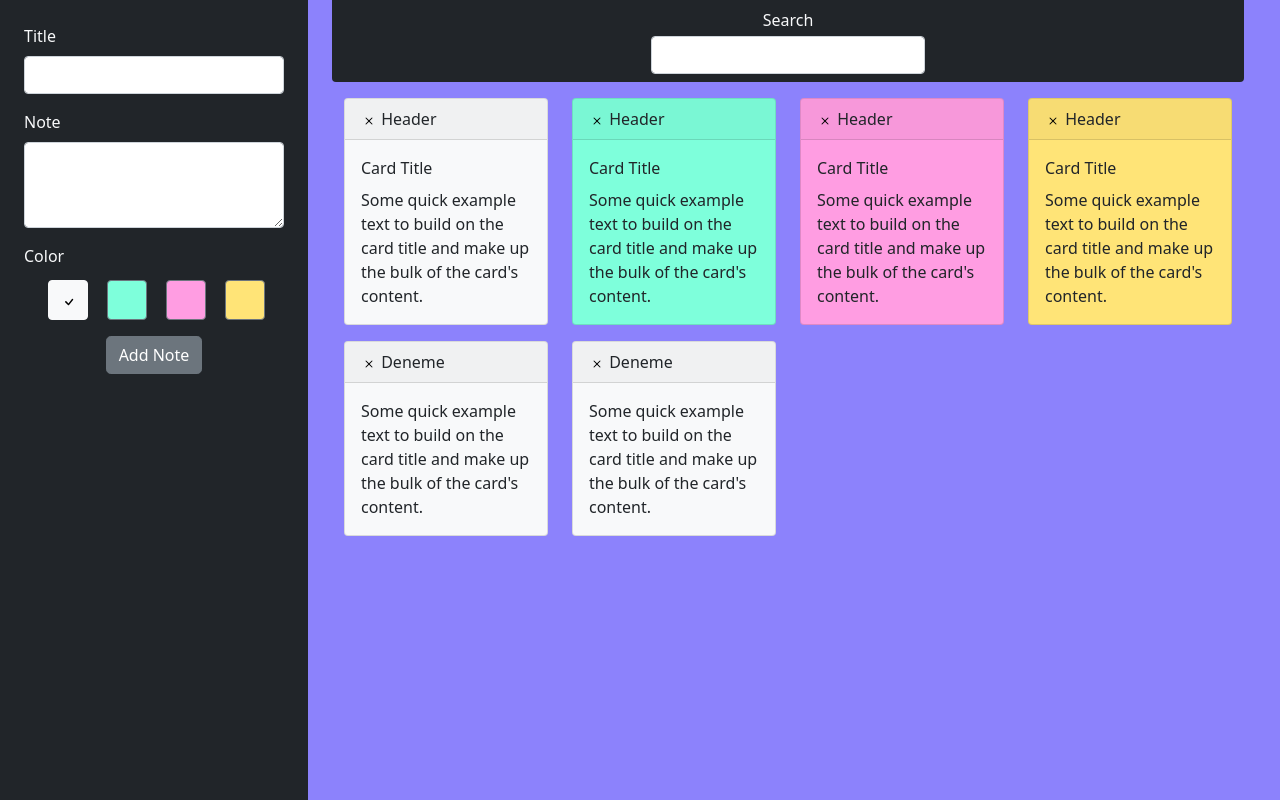
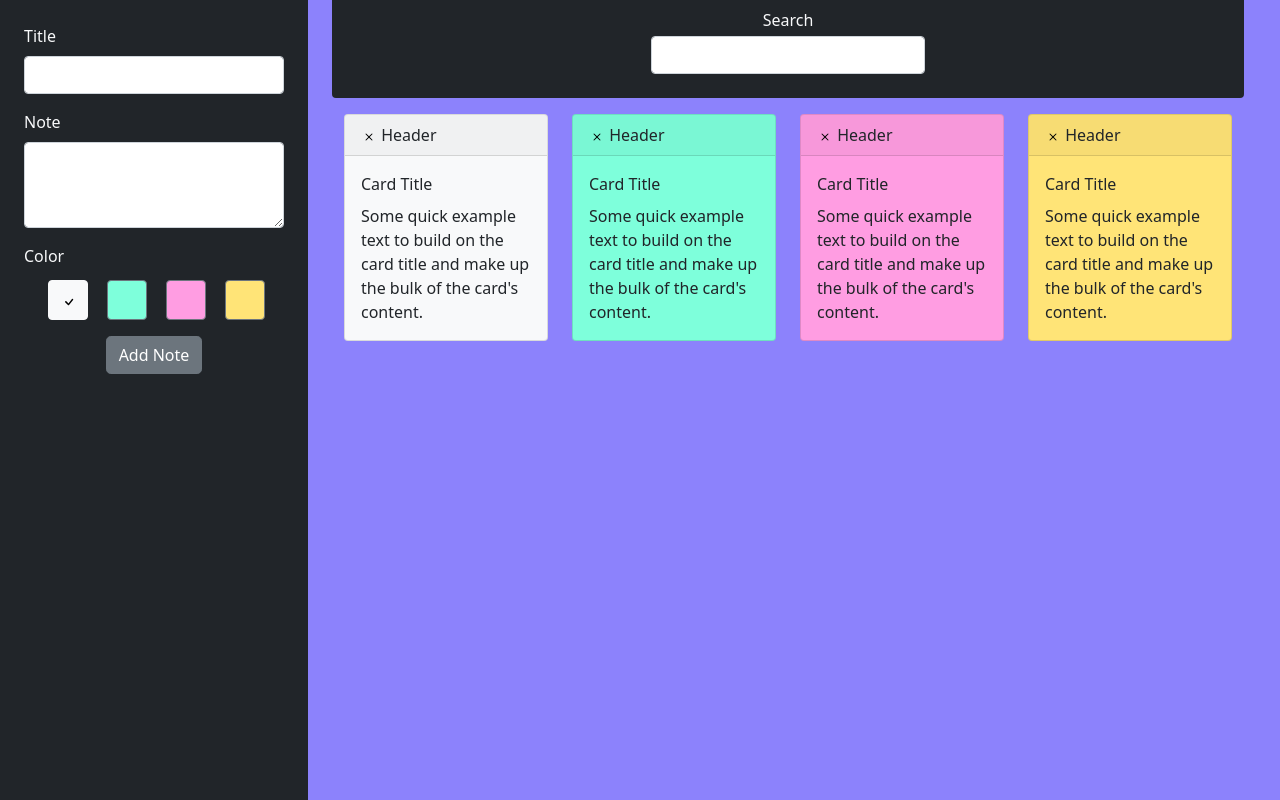
Before and after one commit to emirhancirmencik/front-end-patikasi, a React (Create React App) app in the folder redux-odevler/redux-notes-app/: page / in a window 1280 px wide. Built offline with nearby package versions, Linux system fonts and the light colour scheme.

Commit message:
Filter functions completed.

```diff
--- a/redux-odevler/redux-notes-app/src/App.js
+++ b/redux-odevler/redux-notes-app/src/App.js
@@ -11,7 +11,7 @@ function App() {
         <div className="col-12 col-md-3 h-100 pe-0 position-fixed">
           <Form />
         </div>
-        <div className="col-12 offset-3 col-md-9 h-100 ">
+        <div className="col-12 offset-3 col-md-9 h-100">
           <Content />
         </div>
       </div>
--- a/redux-odevler/redux-notes-app/src/components/Filter.js
+++ b/redux-odevler/redux-notes-app/src/components/Filter.js
@@ -1,13 +1,27 @@
-import React from "react";
-import { Button } from "reactstrap";
+import { useState } from "react";
+import { useDispatch } from "react-redux";
+import { changeFilter } from "../redux/notes/notesSlice";
 
 function Filter() {
+  const [title, setTitle] = useState("");
+  const dispatch = useDispatch();
+  function handleChange(e) {
+    dispatch(changeFilter(e.target.value));
+    setTitle(e.target.value);
+  }
+
   return (
     <div className="row justify-content-center bg-dark text-light rounded-bottom p-2 ">
-      <div className="col-4 text-center align-self-center ">
+      <div className="col-4 text-center align-self-center mb-3">
         <div className="form-group filter-text">
           <label htmlFor="title ">Search</label>
-          <input type="text" id="title" className="form-control mt-1" />
+          <input
+            type="text"
+            id="title"
+            value={title}
+            onChange={handleChange}
+            className="form-control mt-1"
+          />
         </div>
       </div>
     </div>
--- a/redux-odevler/redux-notes-app/src/components/Form.js
+++ b/redux-odevler/redux-notes-app/src/components/Form.js
@@ -2,11 +2,9 @@ import { useState } from "react";
 import {
   Button,
   Form as BootstrapForm,
-  FormFeedback,
   FormGroup,
   Label,
   Input,
-  ButtonGroup,
 } from "reactstrap";
 import { nanoid } from "@reduxjs/toolkit";
 
@@ -19,12 +17,29 @@ function Form() {
   const [title, setTitle] = useState("");
   const [note, setNote] = useState("");
   const [color, setColor] = useState("bg-light");
+  const [noteValid, setNoteValid] = useState(true);
+  const [titleValid, setTitleValid] = useState(true);
   function handleSubmit(e) {
     e.preventDefault();
+    if (title.length === 0 && note.length === 0) {
+      setTitleValid(false);
+      setNoteValid(false);
+      return;
+    }
+    if (title.length === 0) {
+      setTitleValid(false);
+      return;
+    }
+    if (note.length === 0) {
+      setNoteValid(false);
+      return;
+    }
 
-    dispatch(addNote({ id: nanoid, title, text: note, color }));
+    dispatch(addNote({ id: nanoid(), title, text: note, color }));
     setTitle("");
     setNote("");
+    setTitleValid(true);
+    setNoteValid(true);
   }
   return (
     <aside className="h-100">
@@ -38,6 +53,7 @@ function Form() {
               value={title}
               className="form-control"
               onChange={(e) => setTitle(e.target.value)}
+              invalid={!titleValid && title.length === 0}
             />
           </FormGroup>
           <FormGroup>
@@ -48,6 +64,7 @@ function Form() {
               value={note}
               rows="3"
               type="textarea"
+              invalid={!noteValid && note.length === 0}
               onChange={(e) => setNote(e.target.value)}
             ></Input>
           </FormGroup>
--- a/redux-odevler/redux-notes-app/src/components/TodoList.js
+++ b/redux-odevler/redux-notes-app/src/components/TodoList.js
@@ -1,12 +1,29 @@
 import React from "react";
 import { useSelector } from "react-redux";
-import { Card, CardHeader, CardBody, CardTitle, CardText } from "reactstrap";
+import {
+  Button,
+  Card,
+  CardHeader,
+  CardBody,
+  CardTitle,
+  CardText,
+} from "reactstrap";
 import close from "../icons/x.svg";
+import { useDispatch } from "react-redux";
+import { destroy } from "../redux/notes/notesSlice";
+let filtered;
 
 function Todolist() {
+  const dispatch = useDispatch();
   const items = useSelector((state) => state.notes.items);
-  console.log(items[0].text.length);
-  console.log(items);
+  const filter = useSelector((state) => state.notes.activeFilter);
+
+  filtered = items.filter((item) => {
+    return Object.keys(item).some((key) =>
+      item[key].toString().toLowerCase().includes(filter.toLowerCase())
+    );
+  });
+
   return (
     <div className="row">
       <div className="col-3 mt-3 bg">
@@ -65,15 +82,19 @@ function Todolist() {
           </CardBody>
         </Card>
       </div>
-      {items.map((item) => (
+      {filtered.map((item) => (
         <div
-          className={`col-${item.text.length > 104 ? "6" : "3"} mt-3`}
-          mt-3
+          className={`${item.text.length > 104 ? "col-6" : "col-3"} mt-3`}
           key={item.id}
         >
           <Card className={`${item.color}`}>
             <CardHeader>
-              <img src={close} alt="Close" /> {item.title}
+              <img
+                src={close}
+                alt="Close"
+                onClick={() => dispatch(destroy(item.id))}
+              />{" "}
+              {item.title}
             </CardHeader>
             <CardBody>
               <CardText>{item.text}</CardText>
--- a/redux-odevler/redux-notes-app/src/redux/notes/notesSlice.js
+++ b/redux-odevler/redux-notes-app/src/redux/notes/notesSlice.js
@@ -3,26 +3,22 @@ import { createSlice } from "@reduxjs/toolkit";
 export const notesSlice = createSlice({
   name: "notes",
   initialState: {
-    items: [
-      {
-        id: 1,
-        title: "Deneme",
-        text: "Some quick example text to build on the card title and make up the bulk of the card's content.",
-        color: "bg-light",
-      },
-      {
-        id: 2,
-        title: "Deneme",
-        text: "Some quick example text to build on the card title and make up the bulk of the card's content.",
-        color: "bg-light",
-      },
-    ],
+    items: [],
+    activeFilter: "",
   },
   reducers: {
     addNote: (state, action) => {
       state.items.push(action.payload);
     },
+    destroy: (state, action) => {
+      const id = action.payload;
+      const filtered = state.items.filter((item) => item.id !== id);
+      state.items = filtered;
+    },
+    changeFilter: (state, action) => {
+      state.activeFilter = action.payload;
+    },
   },
 });
-export const { addNote } = notesSlice.actions;
+export const { addNote, destroy, changeFilter } = notesSlice.actions;
 export default notesSlice.reducer;
```
